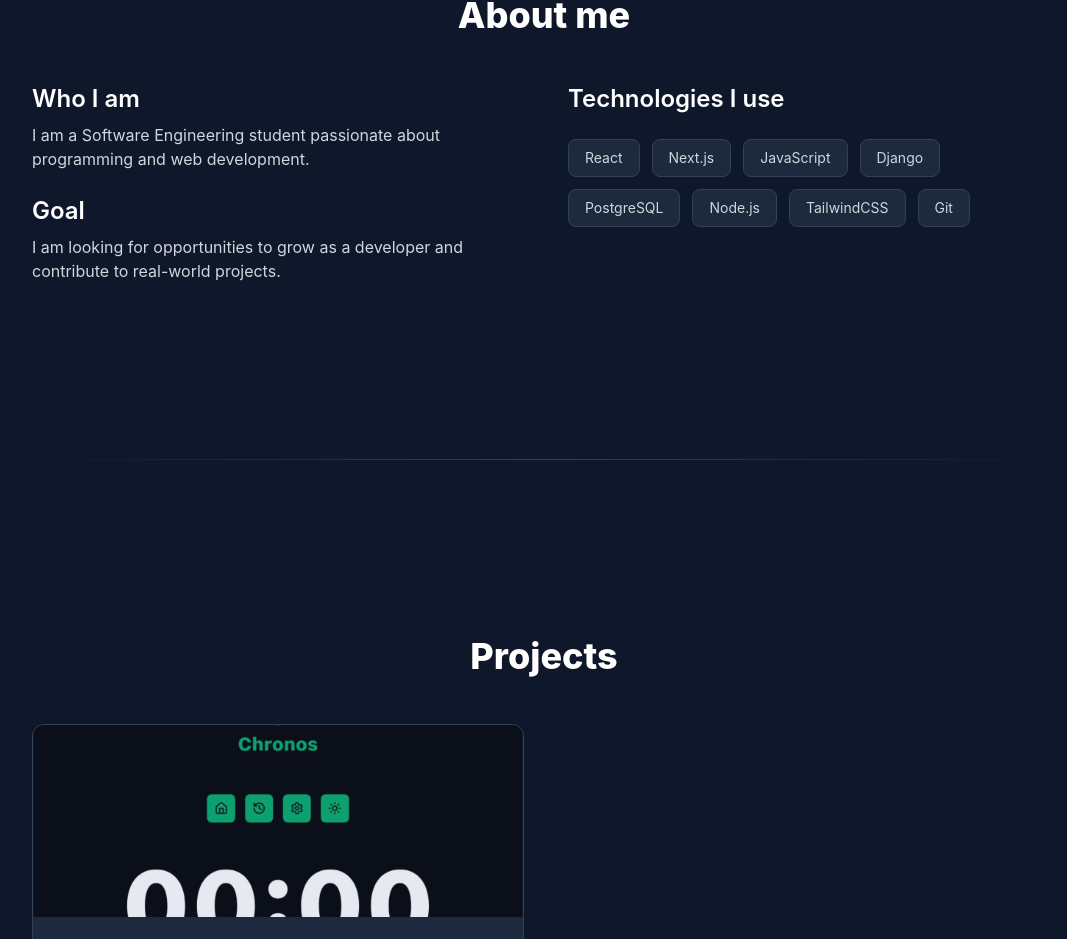
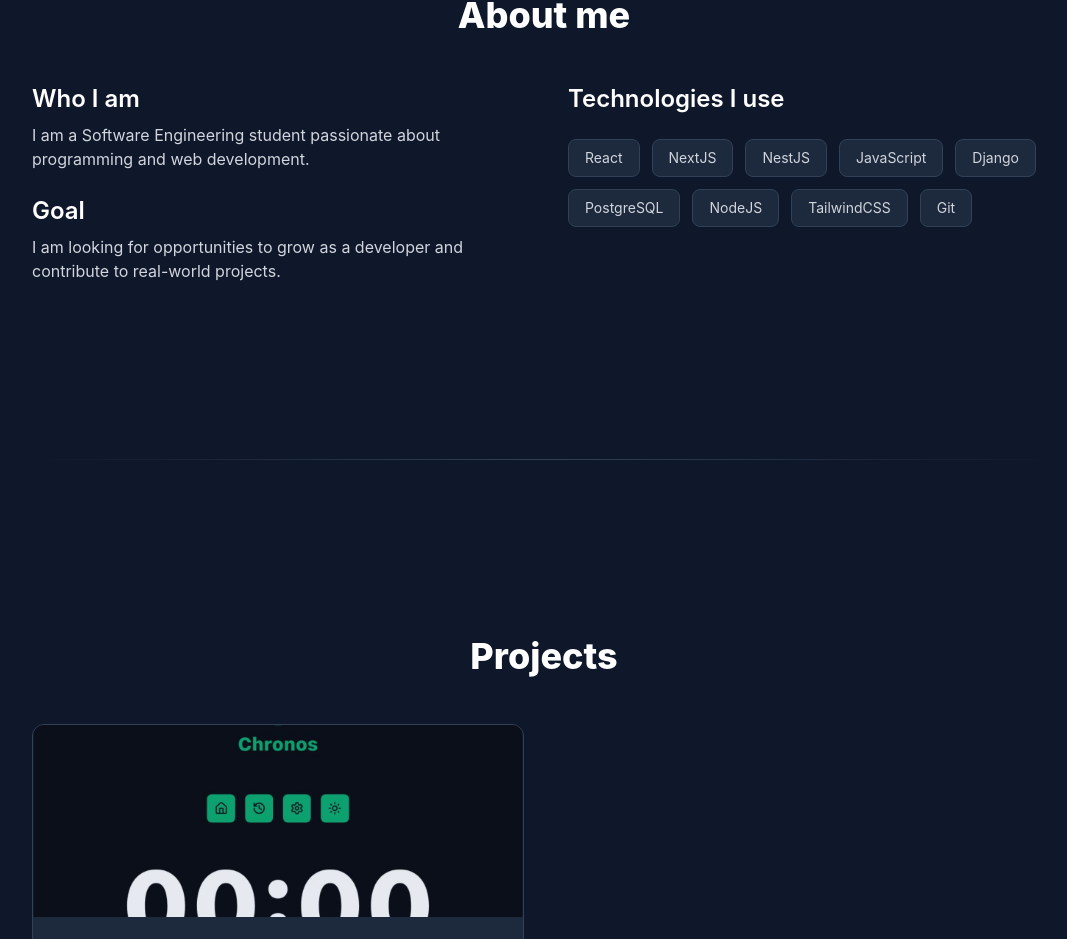
Before and after one commit to bosco227/portfolio, a React (Vite) app: page / in a window 1280 px wide. Shown: the part 1070-2009 px from the top of the page, without its empty margins (96-1163 px from the left). Built offline with nearby package versions, Linux system fonts and the light colour scheme.

Commit message:
Adicionada uma nova tecnologia de trabalho

```diff
--- a/src/components/About.jsx
+++ b/src/components/About.jsx
@@ -6,11 +6,12 @@ import { useContext } from "react";
 export default function About() {
   const techs = [
     "React",
-    "Next.js",
+    "NextJS",
+    "NestJS",
     "JavaScript",
     "Django",
     "PostgreSQL",
-    "Node.js",
+    "NodeJS",
     "TailwindCSS",
     "Git",
   ];
```
